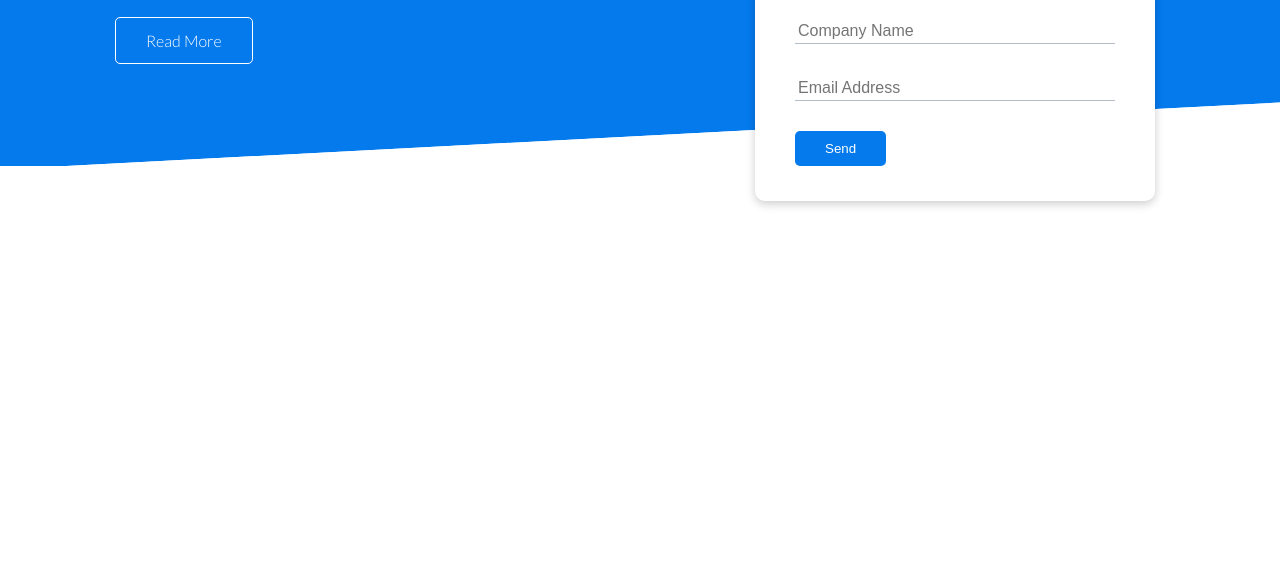
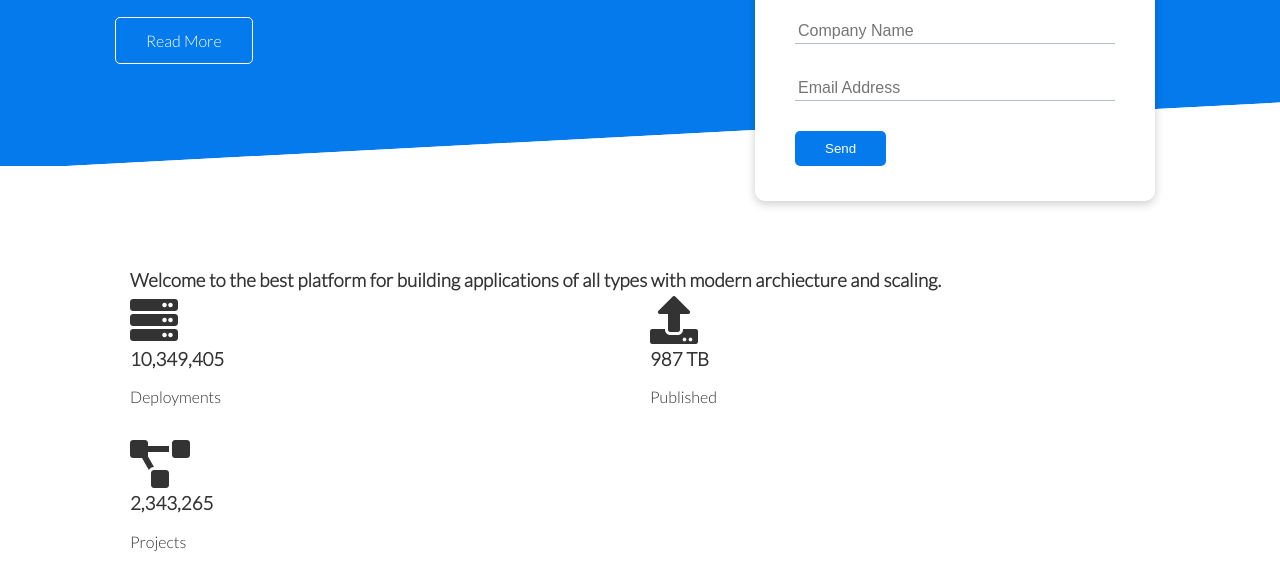
Before and after one commit to AbhinavRobinson/Koliko, a plain HTML site: page index.html in a window 1280 px wide. Shown: the part 304-868 px from the top of the page. Before the commit the page ends 800 px from the top, so only its background shows below. Drawn offline with Linux system fonts and the light colour scheme.

Commit message:
(feat): added stats section and font-awesome 🚚

```diff
--- a/css/style.css
+++ b/css/style.css
@@ -270,3 +270,12 @@ img {
 }
 
 /* ---- END OF SHOWCASE */
+
+/* ---- STATS ---- */
+
+.stats {
+    /* pushes down below the slanted div */
+    padding-top: 100px;
+}
+
+/* ---- END OF STATS ---- */
--- a/index.html
+++ b/index.html
@@ -48,5 +48,36 @@
             </div>
         </div>
     </section>
+
+    <!-- STATS -->
+    <section class="stats">
+        <div class="container">
+            <!-- includes the utility classes text-center and margin-y (my) -->
+            <h3 class="stats-heading text-center my-1">
+                Welcome to the best platform for building applications of all types with modern archiecture and scaling.
+            </h3>
+
+            <div class="grid grid-3 text-center my-4">
+                <div>
+                    <!-- font awesome server icon -->
+                    <i class="fas fa-server fa-3x"></i>
+                    <h3>10,349,405</h3>
+                    <p class="text-secondary">Deployments</p>
+                </div>
+                <div>
+                    <!-- font awesome upload icon -->
+                    <i class="fas fa-upload fa-3x"></i>
+                    <h3>987 TB</h3>
+                    <p class="text-secondary">Published</p>
+                </div>
+                <div>
+                    <!-- font awesome upload icon -->
+                    <i class="fas fa-project-diagram fa-3x"></i>
+                    <h3>2,343,265</h3>
+                    <p class="text-secondary">Projects</p>
+                </div>
+            </div>
+        </div>
+    </section>
 </body>
 </html>
```
Also changed, not shown: 1 other file.
